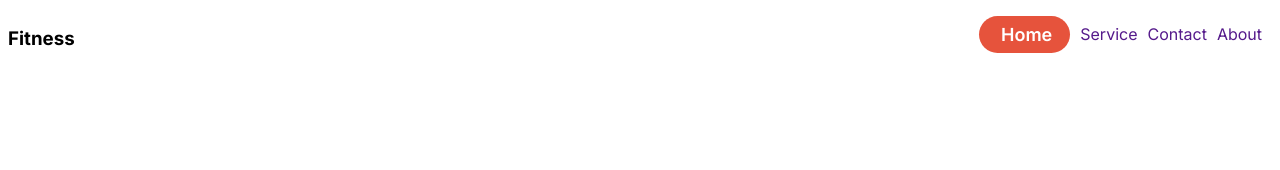
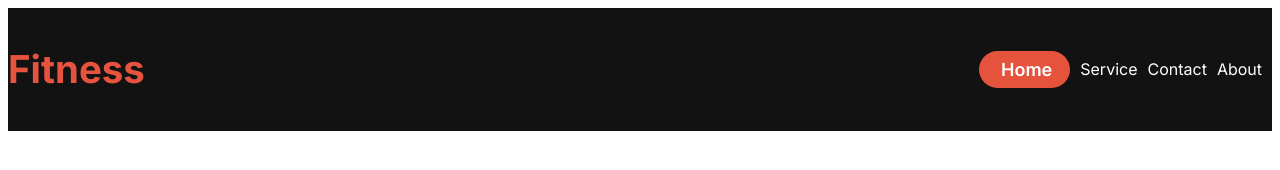
Before and after one commit to RUMANBHUYAN/Batch10A2, a plain HTML site: page index.htm in a window 1280 px wide. Drawn offline with Linux system fonts and the light colour scheme.

Commit message:
nav finished

```diff
--- a/index.htm
+++ b/index.htm
@@ -8,22 +8,24 @@
   </head>
 
   <body class="inter-font">
-    <header class="">
+    <header class="background-header">
       <nav class="navbar display-flex">
-        <h3 class="brand">Fitness</h3>
+        <h3 class="brand display-flex">Fitness</h3>
         <ul class="nav-link display-flex">
           <li class="nav-item text-color">
-            <a href="" class="nav-link home-btn">Home</a>
+            <a href="" class="nav-link home">Home</a>
           </li>
-          <li class="nav-item text-color">
-            <a href="" class="nav-link">Service</a>
-          </li>
-          <li class="nav-item text-color">
-            <a href="" class="nav-link">Contact</a>
-          </li>
-          <li class="nav-item text-color">
-            <a href="" class="nav-link">About</a>
-          </li>
+          <div class="display-flex">
+            <li class="nav-item ">
+                <a href="" class="nav-link text-nav ">Service</a>
+              </li>
+              <li class="nav-item ">
+                <a href="" class="nav-link text-nav">Contact</a>
+              </li>
+              <li class="nav-item ">
+                <a href="" class="nav-link text-nav">About</a>
+              </li>
+          </div>
         </ul>
       </nav>
       <div class="banner"></div>
--- a/style.css
+++ b/style.css
@@ -13,24 +13,21 @@
 /* shared style */
 .display-flex{
     display: flex;
+    align-items: center;
 }
 .text-color{
     color: #FFFFFF;
 }
-.bg-linear-grad{
-    background-color: linear-gradient(180.00deg,
-    rgb(17, 17, 17),rgba(109, 107, 107, 0) 100%);
 
-}
-
-/* navbar styled */
+ /* navbar styled */
 .navbar{
     justify-content: space-between;
-}
+ }
 
 .nav-item{
     list-style: none;
     margin-right: 10px;
+
 
 
 }
@@ -38,7 +35,14 @@
     text-decoration: none;
 
 }
-.home-btn{
+.brand{
+    font-weight: 700;
+    font-size: 2.4em;
+    color: #e6533e;
+
+
+}
+.home{
     color: #FFFFFF;
    font-size: 18px;
    font-weight: 600;
@@ -49,3 +53,19 @@
     background-color:#E6533C;
     border-radius: 20px;
 }
+.text-color{
+    color: #FFFFFF;
+    font-weight: 600;
+    font-size: 1.2rem;
+}
+.text-nav{
+    color: #FFFFFF;
+    font-weight: 400;
+    font-size: 1rem;
+}
+.background-header{
+    background-color: rgb(19, 18, 18);
+}
+
+/* responsive media query */
+.navbar,.nav-link{}
```
